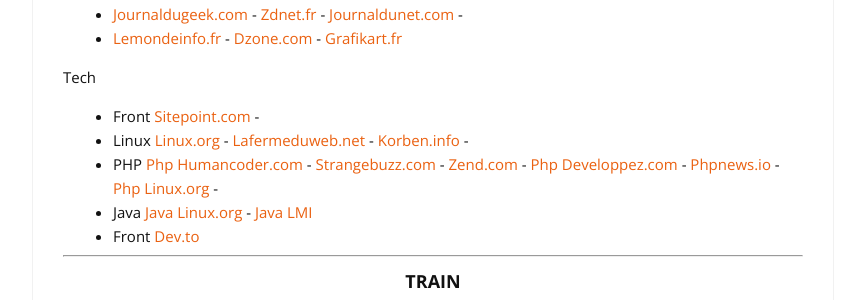
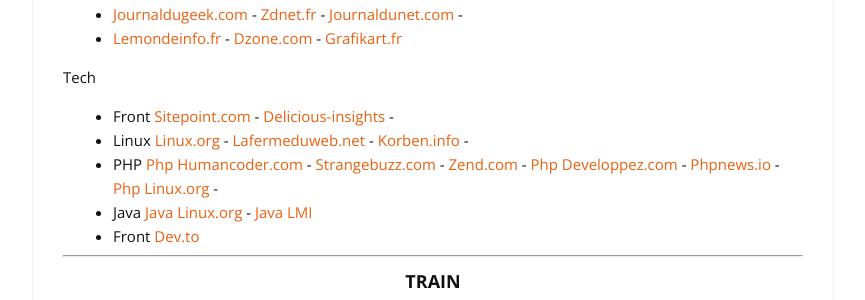
Before and after one commit to cylmat/cylmat.github.io, a Jekyll site: the page built from _pages/USEFUL.md, in a window 1280 px wide and 900 px high. Shown: the part 276-576 px from the top of the window, without its empty margins (207-1072 px from the left). Built offline with Jekyll 4.4.1, drawn with Linux system fonts in a browser that asks for light colours; nearby versions of some CDN libraries.

Commit message:
Update USEFUL.md

```diff
--- a/_pages/USEFUL.md
+++ b/_pages/USEFUL.md
@@ -13,7 +13,7 @@
 * [Lemondeinfo.fr](https://www.lemondeinformatique.fr/internet-et-e-business-11.html) - [Dzone.com](https://dzone.com/web-development-programming-tutorials-tools-news) - [Grafikart.fr](https://grafikart.fr/blog)
 
 Tech
-* Front [Sitepoint.com](https://www.sitepoint.com) -
+* Front [Sitepoint.com](https://www.sitepoint.com) - [Delicious-insights](https://delicious-insights.com/fr/articles-et-tutos/) -
 * Linux [Linux.org](https://linuxfr.org) - [Lafermeduweb.net](https://www.lafermeduweb.net) - [Korben.info](https://korben.info) -
 * PHP [Php Humancoder.com](https://news.humancoders.com/t/php) - [Strangebuzz.com](https://www.strangebuzz.com/fr) - [Zend.com](https://www.zend.com/blog) -
 [Php Developpez.com](https://php.developpez.com) - [Phpnews.io](https://phpnews.io) - [Php Linux.org](https://linuxfr.org/sections/php) -
```
